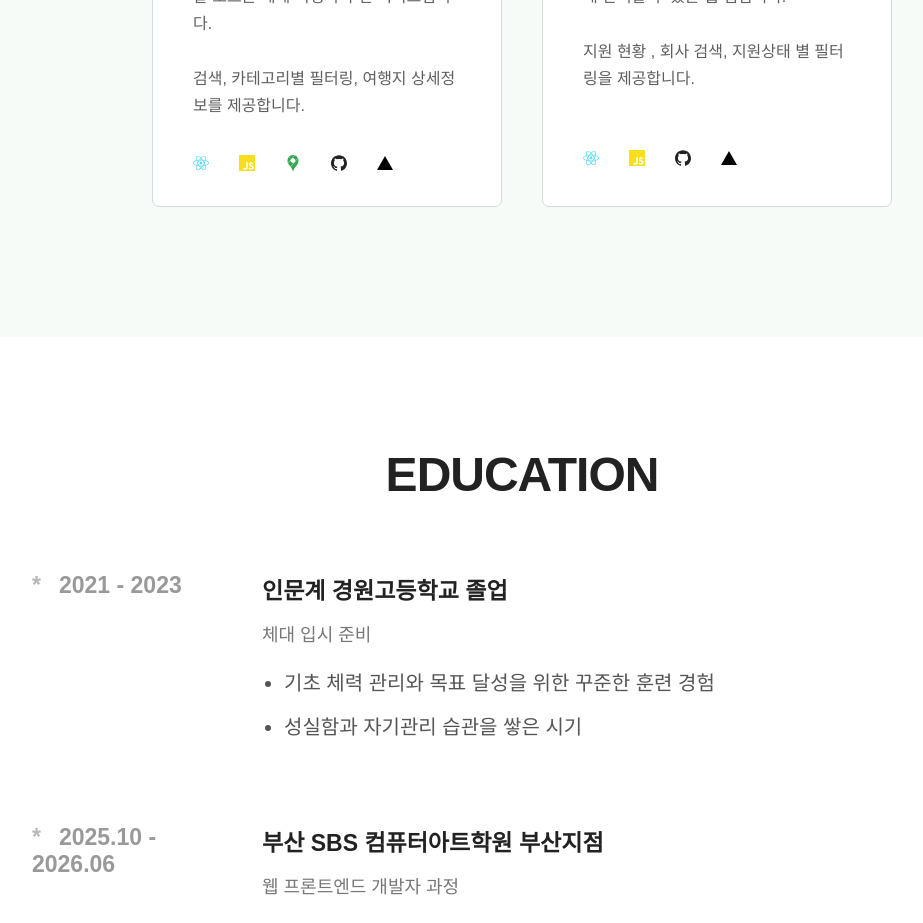
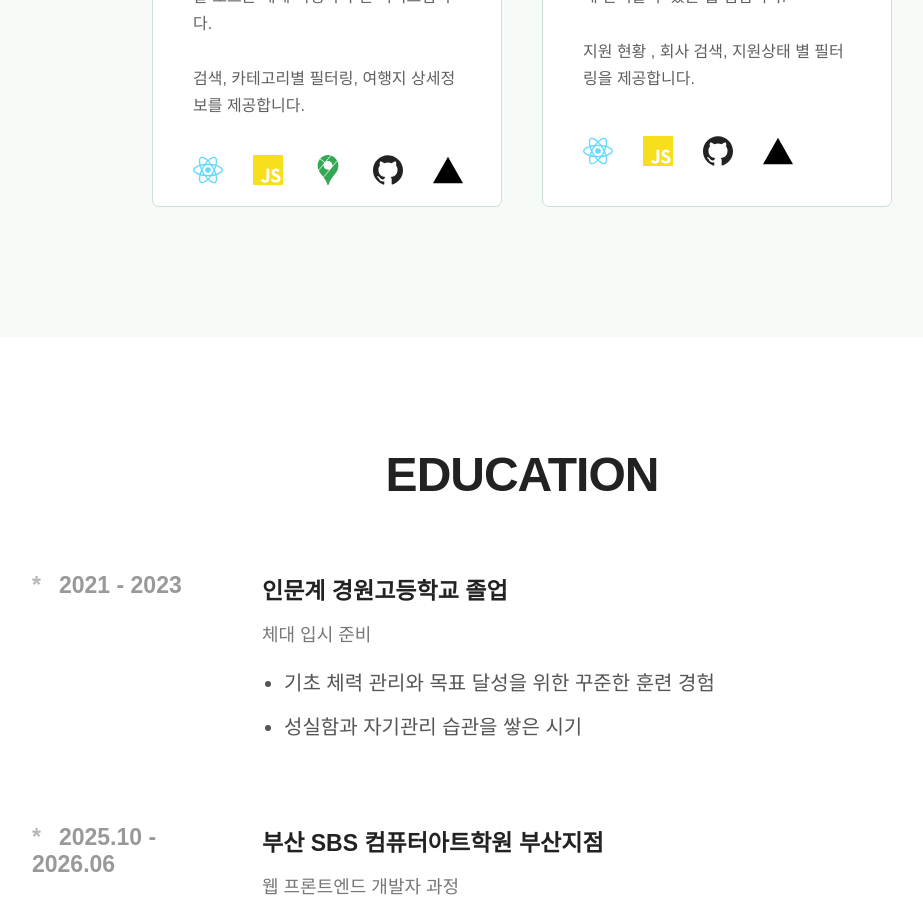
Before and after one commit to sangu-05/sangwoo-portfolio, a React (Vite) app: page / in a window 1280 px wide. Shown: the part 2080-3003 px from the top of the page, without its empty margins (118-1041 px from the left). Built offline with nearby package versions, Linux system fonts and the light colour scheme.

Commit message:
아이콘크기수정

```diff
--- a/src/index.css
+++ b/src/index.css
@@ -508,7 +508,7 @@ a {
   padding-top: 20px;
 }
 
-.project-tech img {
+.project-tech svg {
   width: 30px;
   height: 30px;
   object-fit: contain;
```
